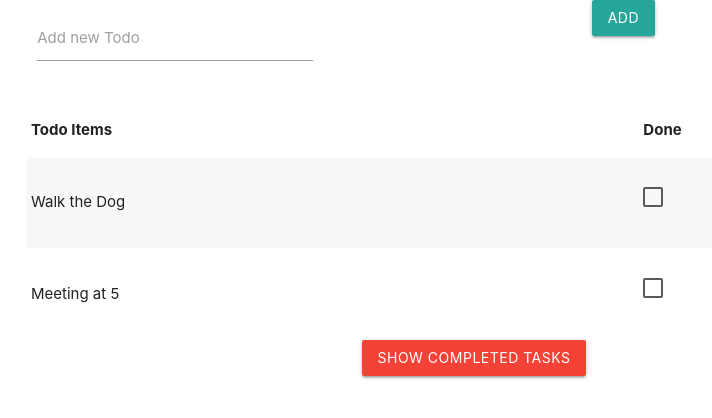
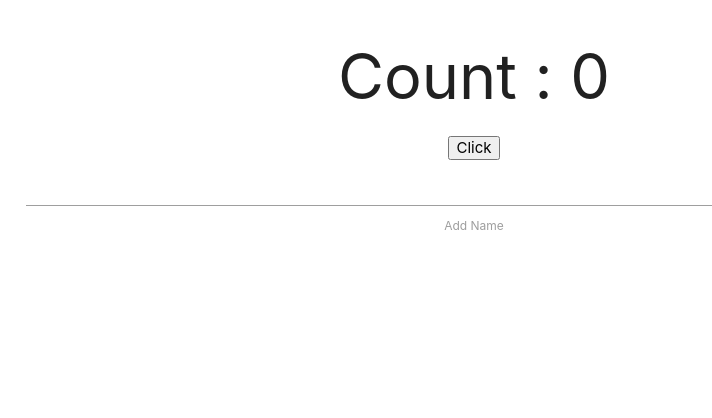
Before and after one commit to Aditya1113/BOE, a React (Create React App) app in the folder reactjsnov2023/: page / in a window 1280 px wide. Shown: the top 418 px of the page, without its empty margins (166-878 px from the left). Built offline with nearby package versions, Linux system fonts and the light colour scheme.

Commit message:
useEffect Hook

```diff
--- a/reactjsnov2023/src/App.jsx
+++ b/reactjsnov2023/src/App.jsx
@@ -7,6 +7,7 @@ import MovieComp from "./Components/MovieComp";
 import People from "./Components/People";
 import Form from "./Components/Form";
 import TodoList from "./Components/TodoList";
+import UseEffectDemo from "./Components/UseEffectDemo";
 
 const App = () => {
   const personInfo = {
@@ -33,8 +34,8 @@ const App = () => {
       <MovieComp/> */}
       {/* <People/> */}
       {/* <Form/> */}
-      <TodoList/>
-
+      {/* <TodoList/> */}
+      <UseEffectDemo/>
     </div>
   );
 };
--- /dev/null
+++ b/reactjsnov2023/src/Components/UseEffectDemo.jsx
@@ -0,0 +1,38 @@
+import React, { useEffect, useState } from 'react'
+
+const useEffectDemo = () => {
+
+    const [count,setCount] = useState(0)
+    const [name,setName] = useState('')
+    // useEffect(()=>{
+    //     console.log('inside useEffect')
+    //     console.log('Make an Api Call')
+    // },[])
+
+    // []=> Run useEffect once
+
+    //conditionally run useEffect
+      useEffect(()=>{
+        console.log('inside useEffect')
+        console.log('Make an Api Call')
+    },[count]) //dependency array
+
+
+    const handleClick=()=>{
+        setCount(prevCount=>prevCount+1)
+    }
+  return (
+    <div className='container'>
+        <h1>
+            Count : {count}
+        </h1>
+        <button onClick={handleClick}>Click</button>
+        <input type='text' onChange={(event)=>setName(event.target.value)} className='validate'/>
+        <label htmlFor="newTodo">Add Name</label>
+    </div>
+
+
+  )
+}
+
+export default useEffectDemo
--- a/reactjsnov2023/src/index.js
+++ b/reactjsnov2023/src/index.js
@@ -6,9 +6,9 @@ import reportWebVitals from './reportWebVitals';
 
 const root = ReactDOM.createRoot(document.getElementById('root'));
 root.render(
-  <React.StrictMode>
+
     <App />
-  </React.StrictMode>
+
 );
 
 // If you want to start measuring performance in your app, pass a function
```
